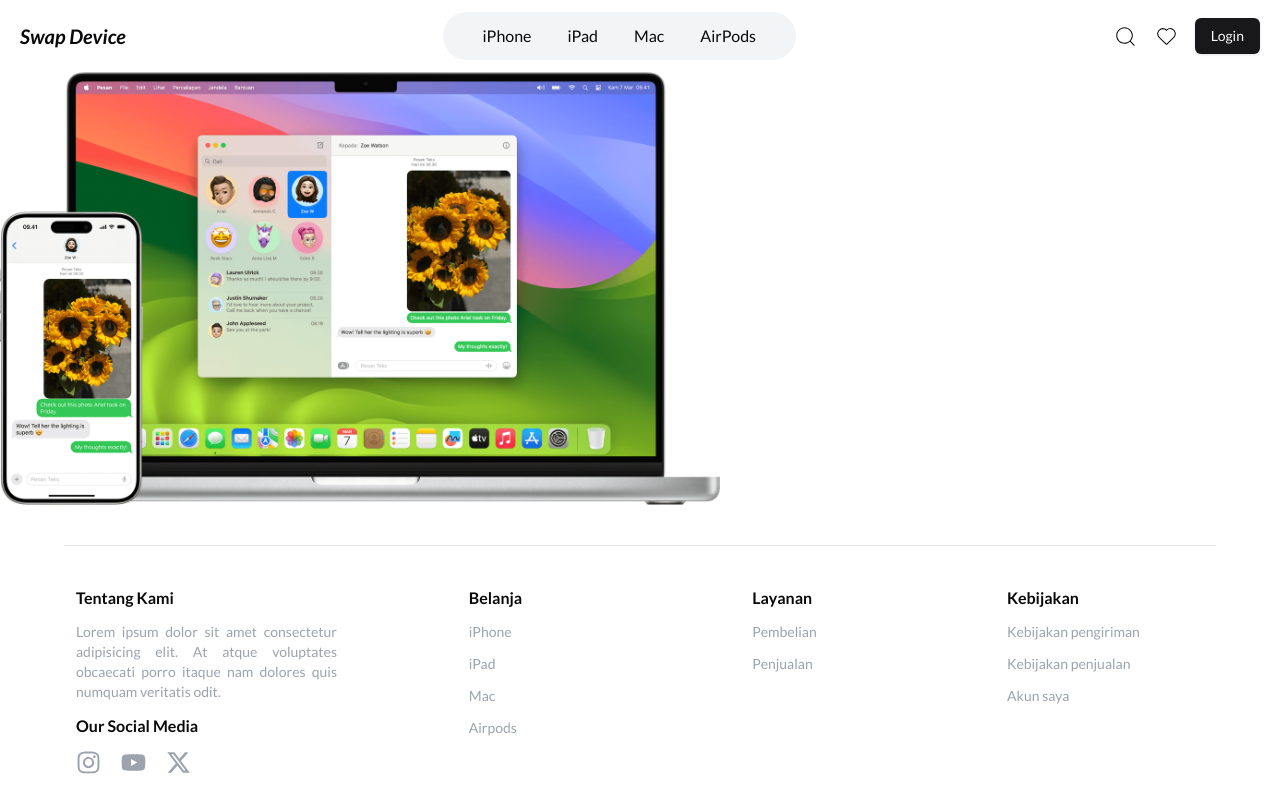
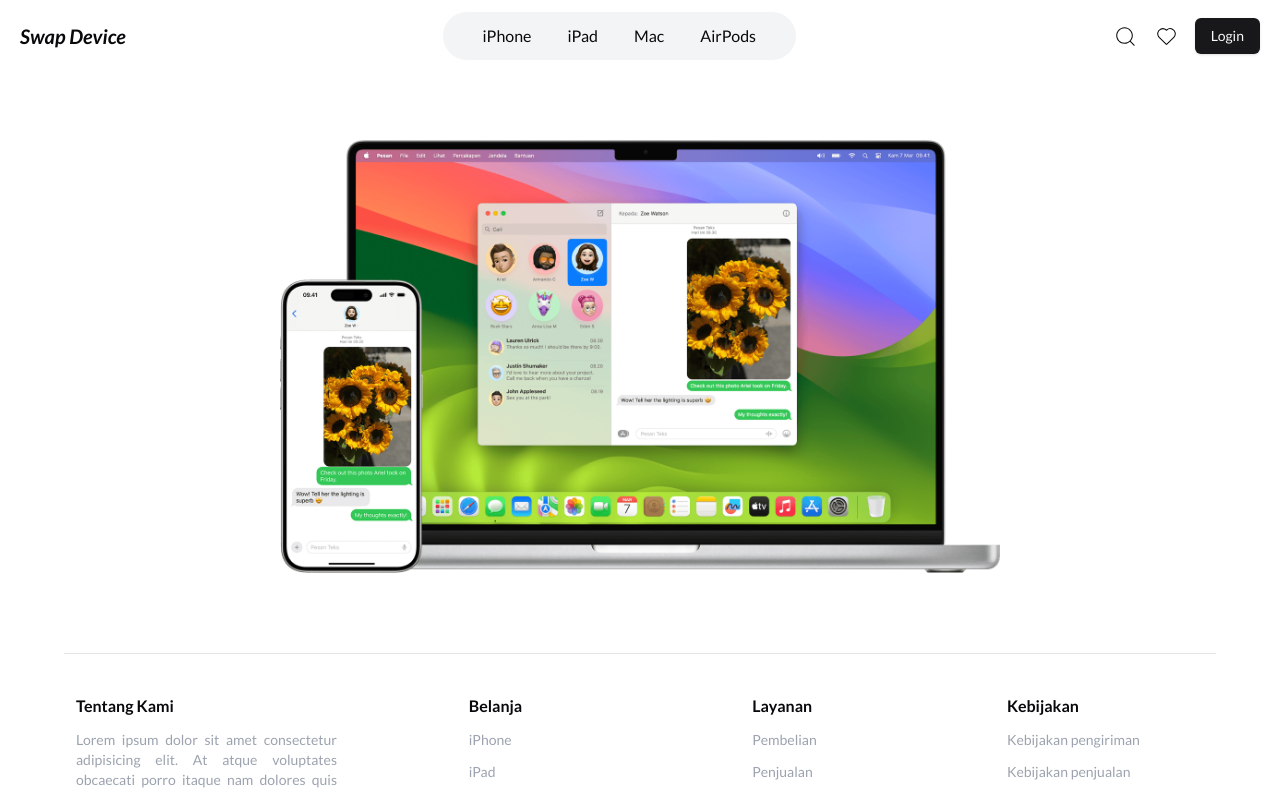
Before and after one commit to muhammadfauzanis/Swap-Device, a Next.js app in the folder frontend/: page / in a window 1280 px wide. Shown: the top 792 px of the page. Built offline with nearby package versions, Linux system fonts and the light colour scheme.

Commit message:
update hero

```diff
--- a/frontend/components/Hero.tsx
+++ b/frontend/components/Hero.tsx
@@ -8,7 +8,7 @@
         alt="Hero"
         width={720}
         height={720}
-        className="object-contain"
+        className="object-contain m-auto my-20"
       />
     </div>
   );
```
